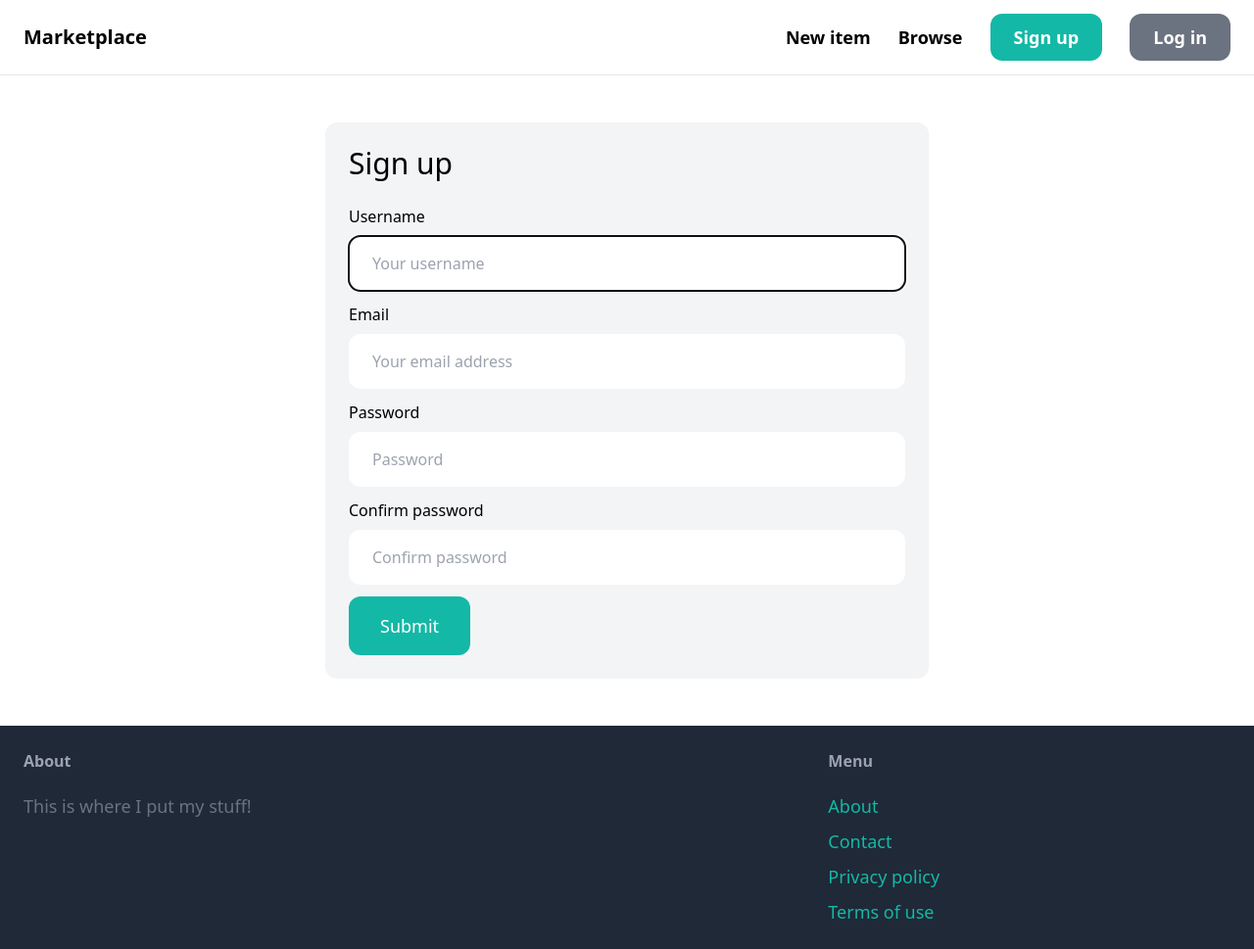
After one commit to nigelnix/Django_Python_Marketplace, a Django app: page /signup/ in a window 1280 px wide. The commit adds this page. Shown: the whole page at 98% size. Run offline with Django 4.2, Linux system fonts and the light colour scheme; some libraries are stand-ins or nearby versions.

Commit message:
added signup page and login page nov6

```diff
--- /dev/null
+++ b/marketplace/core/forms.py
@@ -0,0 +1,35 @@
+from django import forms
+from django.contrib.auth.forms import UserCreationForm, AuthenticationForm
+from django.contrib.auth.models import User
+
+class LoginForm(AuthenticationForm):
+    username = forms.CharField(widget=forms.TextInput(attrs={
+        'placeholder': 'Your username',
+        'class': 'w-full py-4 px-6 rounded-xl'
+    }))
+    password = forms.CharField(widget=forms.PasswordInput(attrs={
+        'placeholder': 'Password',
+        'class': 'w-full py-4 px-6 rounded-xl'
+    }))
+
+class SignupForm(UserCreationForm):
+    class Meta:
+        model = User
+        fields = ('username', 'email', 'password1', 'password2')
+
+    username = forms.CharField(widget=forms.TextInput(attrs={
+        'placeholder': 'Your username',
+        'class': 'w-full py-4 px-6 rounded-xl'
+    }))
+    email = forms.CharField(widget=forms.EmailInput(attrs={
+        'placeholder': 'Your email address',
+        'class': 'w-full py-4 px-6 rounded-xl'
+    }))
+    password1 = forms.CharField(widget=forms.PasswordInput(attrs={
+        'placeholder': 'Password',
+        'class': 'w-full py-4 px-6 rounded-xl'
+    }))
+    password2 = forms.CharField(widget=forms.PasswordInput(attrs={
+        'placeholder': 'Confirm password',
+        'class': 'w-full py-4 px-6 rounded-xl'
+    }))
--- a/marketplace/core/templates/core/base.html
+++ b/marketplace/core/templates/core/base.html
@@ -20,13 +20,13 @@
         <a href="/" class="text-lg font-semibold hover:text-gray-500">Browse</a>
 
         <a
-          href="/"
+          href="{% url 'core:signup' %}"
           class="px-6 py-3 text-lg font-semibold bg-teal-500 text-white rounded-xl hover:bg-teal-700"
           >Sign up</a
         >
 
         <a
-          href="/"
+          href="{% url 'core:login' %}"
           class="px-6 py-3 text-lg font-semibold bg-gray-500 text-white rounded-xl hover:bg-gray-700"
           >Log in</a
         >
@@ -49,7 +49,9 @@
             >
           </li>
           <li class>
-              <a href="{% url 'contact' %}" class="text-lg text-teal-500 hover:text-teal-700"
+            <a
+              href="{% url 'core:contact' %}"
+              class="text-lg text-teal-500 hover:text-teal-700"
               >Contact</a
             >
           </li>
@@ -65,7 +67,6 @@
           </li>
         </ul>
       </div>
-
     </footer>
   </body>
 </html>
--- /dev/null
+++ b/marketplace/core/templates/core/signup.html
@@ -0,0 +1,42 @@
+{% extends 'core/base.html' %}
+
+{% block title %}Sign up{% endblock %}
+
+{% block content %}
+<div class="w-1/2 my-6 mx-auto bg-gray-100 rounded-xl p-6">
+    <h1 class="mb-6 text-3xl">Sign up</h1>
+
+    <form method="post" action=".">
+        {% csrf_token %}
+
+        <div class="mb-3">
+            <label class="inline-block mb-2">Username</label><br>
+            {{ form.username }}
+        </div>
+        <div class="mb-3">
+            <label class="inline-block mb-2">Email</label><br>
+            {{ form.email }}
+        </div>
+        <div class="mb-3">
+            <label class="inline-block mb-2">Password</label><br>
+            {{ form.password1 }}
+        </div>
+        <div class="mb-3">
+            <label class="inline-block mb-2">Confirm password</label><br>
+            {{ form.password2 }}
+        </div>
+
+        {% if form.errors or form.non_field_errors %}
+        <div class="mb-3 p-6 bg-red-100 rounded-xl">
+            {% for field in form %}
+                {{ field.errors }}
+            {% endfor %}
+
+            {{ form.non_field_errors }}
+        </div>
+        {% endif %}
+
+        <button class="py-4 px-8 text-lg bg-teal-500 hover:bg-teat-700 rounded-xl text-white">Submit</button>
+    </form>
+</div>
+{% endblock %}
--- /dev/null
+++ b/marketplace/core/urls.py
@@ -0,0 +1,14 @@
+from django.urls import path
+from django.contrib.auth import views as auth_views
+
+from . import views
+from .forms import LoginForm
+
+app_name = 'core'
+
+urlpatterns = [
+    path('', views.index, name='index'),
+    path('contact/', views.contact, name='contact'),
+    path('login/', auth_views.LoginView.as_view(template_name='core/login.html', authentication_form=LoginForm), name='login'),
+    path('signup/', views.signup, name='signup'),
+]
--- a/marketplace/core/views.py
+++ b/marketplace/core/views.py
@@ -1,6 +1,8 @@
-from django.shortcuts import render
+from django.shortcuts import render, redirect
 
 from item.models import Category, Item
+
+from .forms import SignupForm
 
 def index(request):
     items = Item.objects.filter(is_sold=False)[0:6]
@@ -12,3 +14,20 @@ def index(request):
 
 def contact(request):
     return render(request, 'core/contact.html')
+
+def signup(request):
+    form = SignupForm()
+    if request.method == 'POST':
+        form = SignupForm(request.POST)
+
+        if form.is_valid():
+            form.save()
+
+            return redirect('/login/')
+
+
+
+
+    return render(request, 'core/signup.html', {
+        'form': form
+    })
--- a/marketplace/item/views.py
+++ b/marketplace/item/views.py
@@ -4,7 +4,9 @@ from .models import Item
 
 def detail(request, pk):
     item = get_object_or_404(Item, pk=pk)
+    related_items = Item.objects.filter(category=item.category, is_sold=False).exclude(pk=pk)[0:3]
 
     return render(request, 'item/detail.html', {
-        'item': item
+        'item': item,
+        'related_items': related_items
     })
--- a/marketplace/marketplace/urls.py
+++ b/marketplace/marketplace/urls.py
@@ -3,12 +3,8 @@ from django.conf.urls.static import static
 from django.contrib import admin
 from django.urls import path, include
 
-from core.views import index, contact
-
-
 urlpatterns = [
-    path('', index, name='index'),
+    path('', include('core.urls')),
     path('items/', include('item.urls')),
-    path('contact/', contact, name='contact'),
     path('admin/', admin.site.urls),
 ] + static(settings.MEDIA_URL, document_root=settings.MEDIA_ROOT)
```
Also changed, not shown: marketplace/core/templates/core/login.html (added, +35 -0 lines), marketplace/item/templates/item/detail.html (+34 -0 lines), marketplace/db.sqlite3, marketplace/media/item_images/toy-vw-bus.jpg (added). Lines whose indentation alone changed are shown as unchanged.
